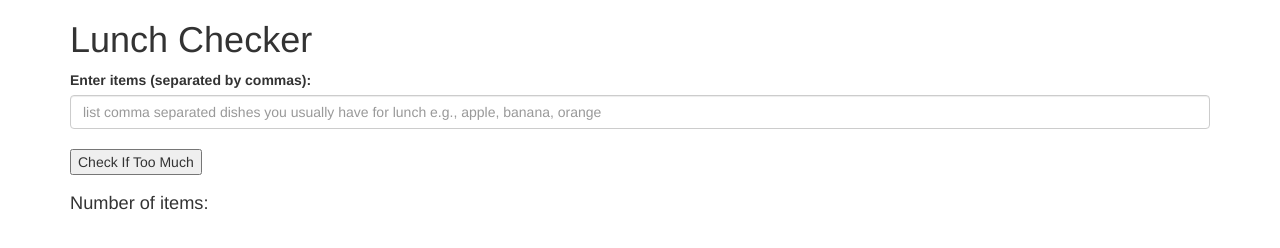
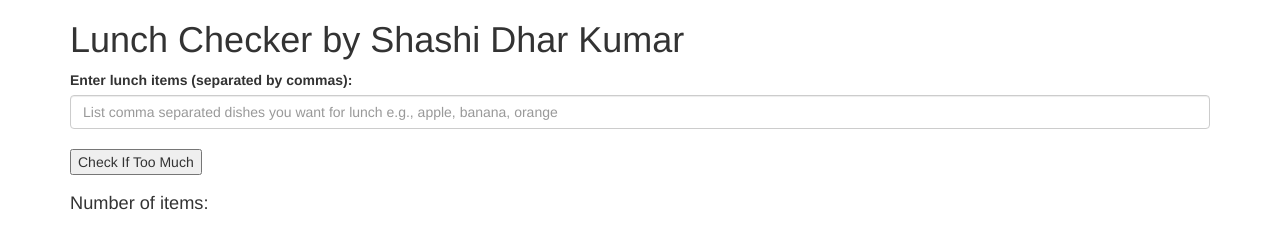
Before and after one commit to shashidharkumar/coursera, a plain HTML site: page angularjs/assignment1-solution/index.html in a window 1280 px wide. Drawn offline with Linux system fonts and the light colour scheme.

Commit message:
Final Assignment Update

```diff
--- a/angularjs/assignment1-solution/app.js
+++ b/angularjs/assignment1-solution/app.js
@@ -3,6 +3,8 @@ angular.module('LunchCheck', [])
     $scope.countMe = function() {
       if (!$scope.lunchName) {
         $scope.wordCount = 0;
+		alert("Please enter data first");
+		$scope.lunchMessage = "";
         return;
       }
       $scope.wordCount = $scope.lunchName.split(',').filter(Boolean).length;
--- a/angularjs/assignment1-solution/index.html
+++ b/angularjs/assignment1-solution/index.html
@@ -5,16 +5,16 @@
     <link rel="stylesheet" href="styles/bootstrap.min.css">
     <script src="angular.min.js"></script>
     <script src="app.js"></script>
-    <title>Lunch Checker</title>
+    <title>Lunch Checker by Shashi Dhar Kumar</title>
     <style>
       .message { font-size: 1.3em;}
     </style>
   </head>
   <body ng-controller="LunchCheckController">
 	  <div class="container">
-     <h1>Lunch Checker</h1>
-		<label for="lunchName">Enter items (separated by commas):</label>
-		<input type="text" id="lunchName" ng-model="lunchName" placeholder="list comma separated dishes you usually have for lunch e.g., apple, banana, orange" class="form-control">
+     <h1>Lunch Checker by Shashi Dhar Kumar</h1>
+		<label for="lunchName">Enter lunch items (separated by commas):</label>
+		<input type="text" id="lunchName" ng-model="lunchName" placeholder="List comma separated dishes you want for lunch e.g., apple, banana, orange" class="form-control">
 		&nbsp;
          <div class="form-group">
              <button ng-click="countMe()">Check If Too Much</button>
```
